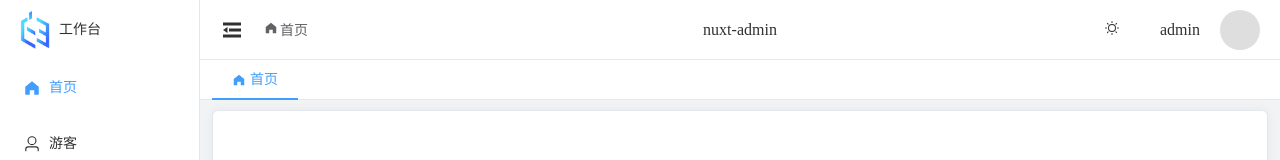
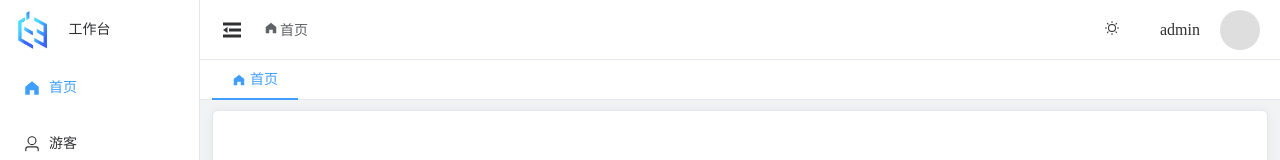
Before and after one commit to eternal-lee/nuxt-admin, a Nuxt app: page / in a window 1280 px wide. Shown: the top 160 px of the page. Built offline with nearby package versions, Linux system fonts and the light colour scheme.

Commit message:
feat: 修改图片及文本利于seo

```diff
--- a/components/cusMenu/index.vue
+++ b/components/cusMenu/index.vue
@@ -1,7 +1,12 @@
 <template>
   <div class="aside-box">
     <div class="logo">
-      <img src="~/assets/images/logo.png" class="icon" alt="" />
+      <img
+        src="~/assets/images/logo_jpg.png"
+        class="icon"
+        :class="{ isCollapse: isCollapse }"
+        alt="ieternal后台管理系统-LOGO"
+      />
       <div class="desc" :class="{ w: isCollapse }">工作台</div>
     </div>
     <el-menu
@@ -95,10 +100,9 @@ onBeforeUnmount(() => {
     align-items: center;
     justify-content: flex-start;
     height: 60px;
-    padding-left: 15px;
 
     .icon {
-      width: 40px;
+      width: auto;
       height: 40px;
     }
 
--- a/components/header/index.vue
+++ b/components/header/index.vue
@@ -18,7 +18,7 @@
         </el-breadcrumb>
       </div>
     </div>
-    <div class="center flexCenter">nuxt-admin</div>
+    <div class="center flexCenter"></div>
     <div class="right">
       <div class="header-icon">
         <div class="theme" @click="switchHandle">
--- a/nuxt.config.ts
+++ b/nuxt.config.ts
@@ -2,15 +2,17 @@
 export default defineNuxtConfig({
   app: {
     head: {
-      title: 'ieternal', // default fallback title
+      title: 'ieternal后台管理系统', // default fallback title
+      titleTemplate: '%s', // 或者 '%s | MySite'
       htmlAttrs: {
         lang: 'zh'
       },
       viewport: 'width=device-width, initial-scale=1, maximum-scale=1',
       meta: [
+        { name: 'author', content: 'ieternal' },
         {
           name: 'description',
-          content: 'ieternal | nuxt3-admin 后台管理系统模板'
+          content: 'ieternal后台管理系统，是以nuxt-admin、nuxt3-admin为基础开发的一款后台管理系统.'
         },
         {
           name: 'viewport',
@@ -18,7 +20,7 @@ export default defineNuxtConfig({
         },
         {
           name: 'keywords',
-          content: 'ieternal,nuxt,nuxt3,nuxt-admin,nuxt3-admin,后台管理系统.'
+          content: 'ieternal,nuxt,nuxt3,nuxt-admin,nuxt3-admin,后台管理系统,ieternal后台管理系统.'
         }
       ],
       link: [{ rel: 'icon', type: 'image/x-icon', href: '/favicon.ico' }],
@@ -77,9 +79,9 @@ export default defineNuxtConfig({
     'pinia-plugin-persistedstate/nuxt'
   ],
   seo: {
-    title: 'ieternal | nuxt-admin',
-    description: 'ieternal | nuxt3-admin 后台管理系统模板',
-    keywords: 'ieternal,nuxt,nuxt3,nuxt-admin,nuxt3-admin,后台管理系统.'
+    title: 'ieternal后台管理系统',
+    description: 'nieternal后台管理系统，是以nuxt-admin、nuxt3-admin为基础开发的一款后台管理系统.',
+    keywords: 'ieternal,nuxt,nuxt3,nuxt-admin,nuxt3-admin,后台管理系统,ieternal后台管理系统.'
   },
   sitemap: {}
 })
--- a/pages/index.vue
+++ b/pages/index.vue
@@ -1,6 +1,6 @@
 <template>
   <div class="home card">
-    <img src="~/assets/images/welcome.png" class="welcome" alt="welcome" />
+    <img src="~/assets/images/welcome.png" class="welcome" />
   </div>
 </template>
 
```
Also changed, not shown: assets/images/logo_jpg.png (added).
